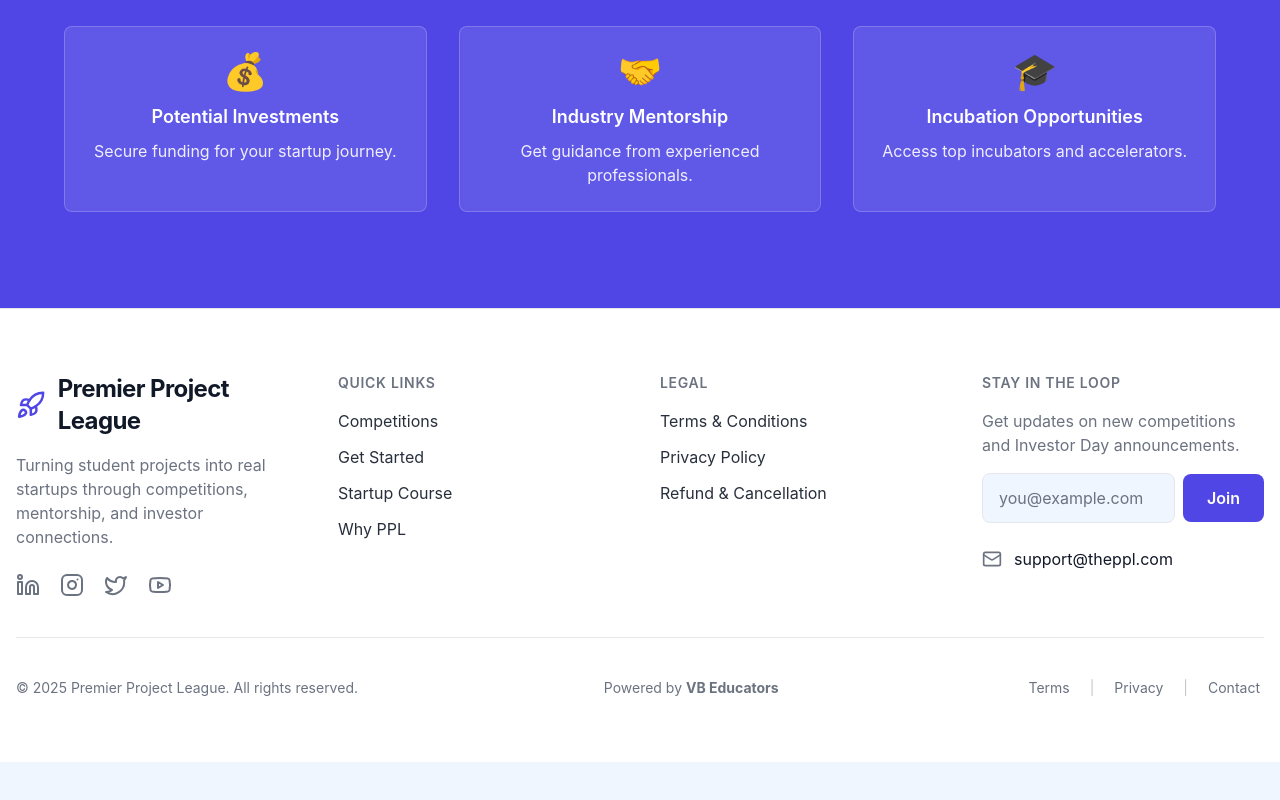
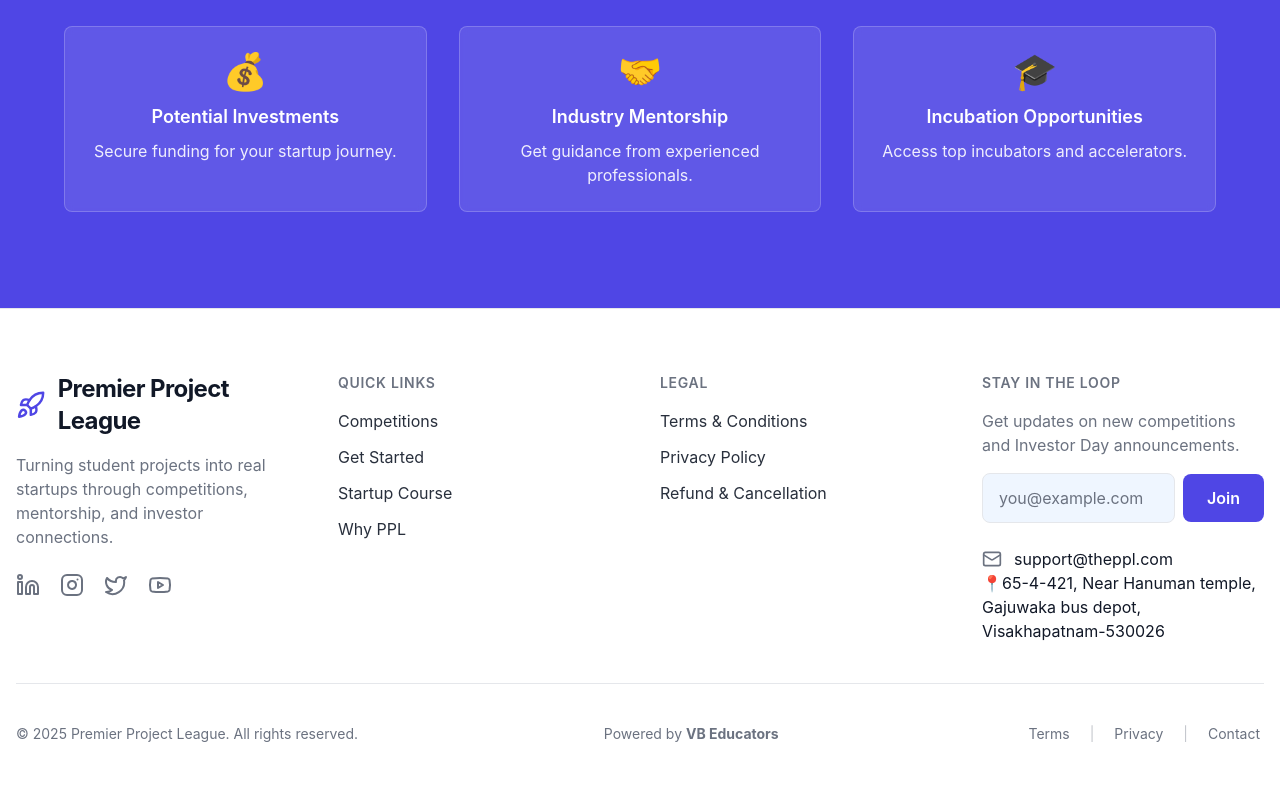
Before and after one commit to polimera0000-glitch/ppl, a React (Vite) app in the folder eph-frontend/: page /landing in a window 1280 px wide. Shown: the part 3447-4247 px from the top of the page. Before the commit the page ends 4209 px from the top, so only its background shows below. Built offline with nearby package versions, Linux system fonts and the light colour scheme; no server answers; the HTML template or start-up script is replaced by a standard one.

Commit message:
Update LandingPage.jsx

```diff
--- a/eph-frontend/src/pages/LandingPage.jsx
+++ b/eph-frontend/src/pages/LandingPage.jsx
@@ -470,6 +470,7 @@
             support@theppl.com
           </a>
         </div>
+        <p>📍65-4-421, Near Hanuman temple, Gajuwaka bus depot, Visakhapatnam-530026</p>
       </div>
     </div>
 
```
